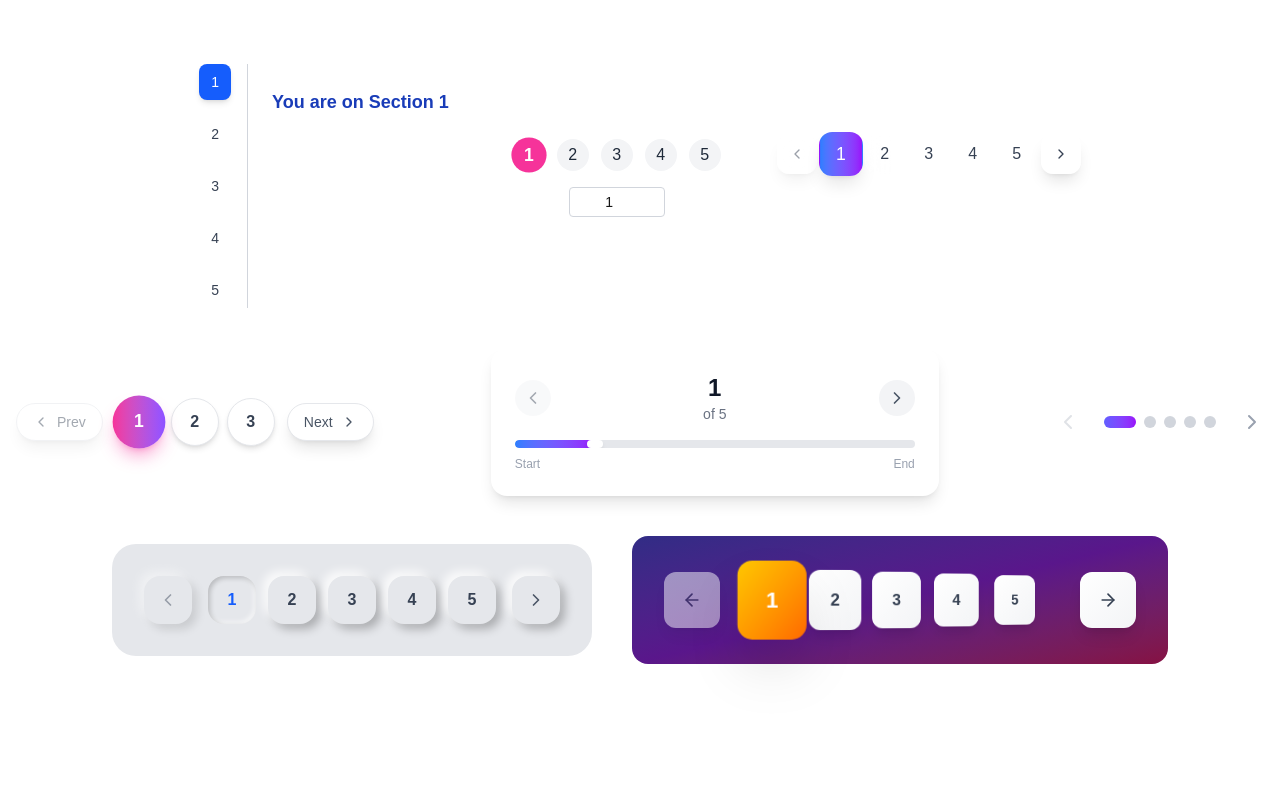
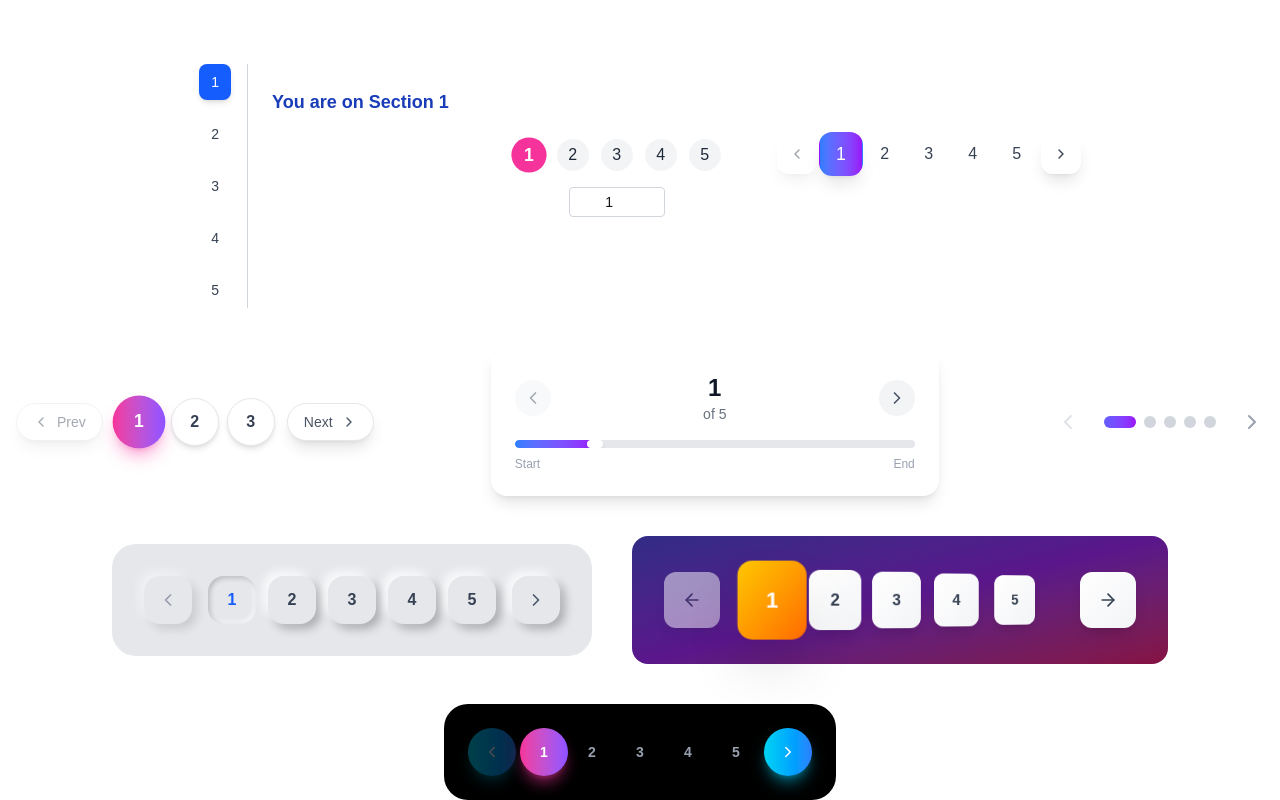
Before and after one commit to Prohor722/tailwind_compoenets, a Next.js app: page /pagination in a window 1280 px wide. Shown: the part 1022-1822 px from the top of the page. Before the commit the page ends 1686 px from the top, so only its background shows below. Built offline with nearby package versions, Linux system fonts and the light colour scheme.

Commit message:
another pagination added

```diff
--- a/app/pagination/page.tsx
+++ b/app/pagination/page.tsx
@@ -950,8 +950,8 @@ const PaginationPage = () => {
                 key={pageNum}
                 onClick={() => onPageChange(pageNum)}
                 className={`relative w-14 h-16 rounded-xl font-bold text-lg transition-all duration-500 transform-gpu ${isActive
-                    ? 'bg-gradient-to-br from-yellow-400 to-orange-500 text-white shadow-2xl scale-110 z-20'
-                    : 'bg-gradient-to-br from-white to-gray-100 text-gray-700 shadow-lg hover:shadow-xl hover:scale-105'
+                  ? 'bg-gradient-to-br from-yellow-400 to-orange-500 text-white shadow-2xl scale-110 z-20'
+                  : 'bg-gradient-to-br from-white to-gray-100 text-gray-700 shadow-lg hover:shadow-xl hover:scale-105'
                   }`}
                 style={{
                   transform: `
@@ -980,6 +980,60 @@ const PaginationPage = () => {
         </button>
       </div>
 
+      {/* Pagination 36  */}
+      <div className="flex items-center justify-center space-x-1 p-6 bg-black rounded-3xl">
+        <button
+          onClick={() => onPageChange(currentPage - 1)}
+          disabled={currentPage === 1}
+          className="w-12 h-12 rounded-full bg-gradient-to-r from-cyan-400 to-blue-500 flex items-center justify-center text-white hover:scale-110 transition-transform duration-300 disabled:opacity-30 disabled:cursor-not-allowed disabled:transform-none shadow-lg shadow-cyan-500/50"
+        >
+          <ChevronLeft size={18} />
+        </button>
+
+        <div className="relative flex items-center">
+          <div
+            className="absolute h-12 bg-gradient-to-r from-pink-500 to-violet-500 rounded-full transition-all duration-500 ease-out shadow-lg shadow-pink-500/50"
+            style={{
+              width: '48px',
+              left: `${(currentPage - 1) * 52}px`
+            }}
+          />
+          {Array.from({ length: Math.min(7, totalPages) }, (_, i) => {
+            let pageNum;
+            if (totalPages <= 7) {
+              pageNum = i + 1;
+            } else if (currentPage <= 4) {
+              pageNum = i + 1;
+            } else if (currentPage >= totalPages - 3) {
+              pageNum = totalPages - 6 + i;
+            } else {
+              pageNum = currentPage - 3 + i;
+            }
+
+            return (
+              <button
+                key={pageNum}
+                onClick={() => onPageChange(pageNum)}
+                className={`relative w-12 h-12 rounded-full font-semibold text-sm transition-all duration-300 z-10 ${currentPage === pageNum
+                    ? 'text-white'
+                    : 'text-gray-400 hover:text-white hover:scale-105'
+                  }`}
+              >
+                {pageNum}
+              </button>
+            );
+          })}
+        </div>
+
+        <button
+          onClick={() => onPageChange(currentPage + 1)}
+          disabled={currentPage === totalPages}
+          className="w-12 h-12 rounded-full bg-gradient-to-r from-cyan-400 to-blue-500 flex items-center justify-center text-white hover:scale-110 transition-transform duration-300 disabled:opacity-30 disabled:cursor-not-allowed disabled:transform-none shadow-lg shadow-cyan-500/50"
+        >
+          <ChevronRight size={18} />
+        </button>
+      </div>
+
     </div>
   );
 };
```
